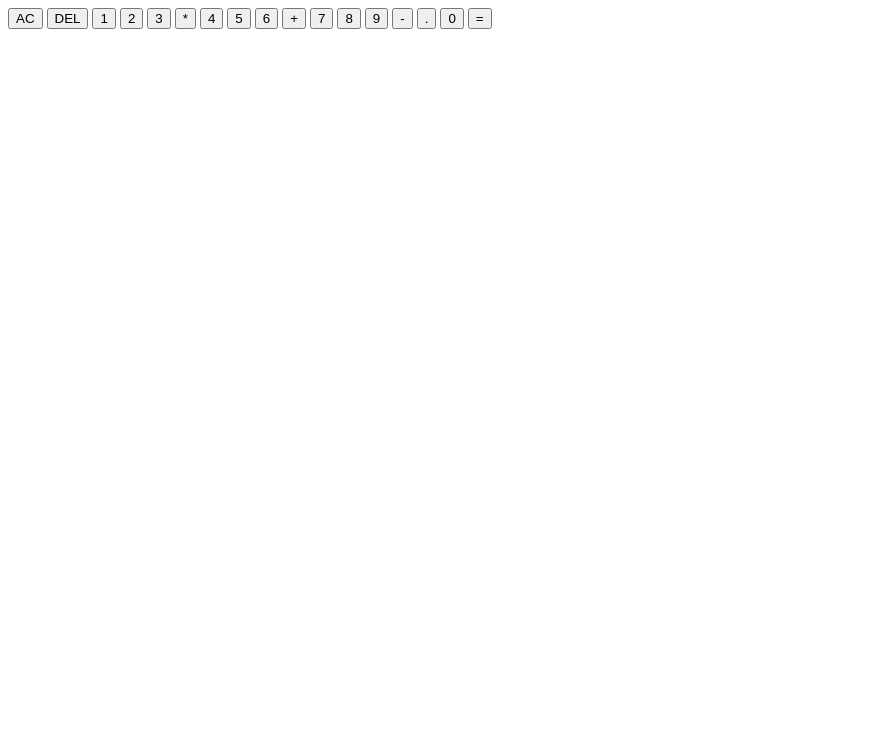
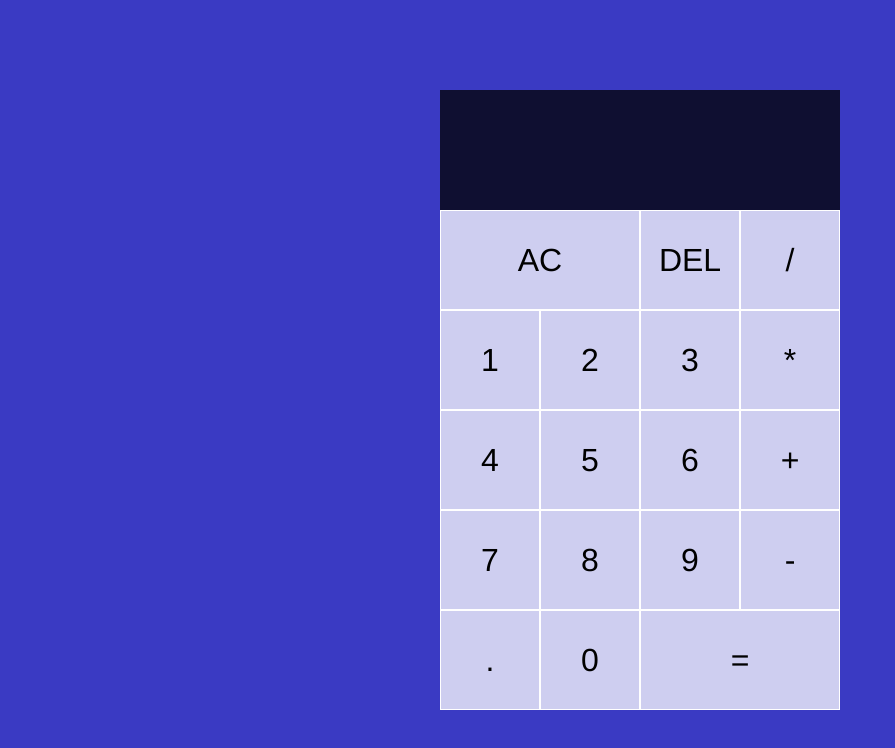
Before and after one commit to DanielRenard/Module4Lab3, a plain HTML site: page index.html in a window 1280 px wide. Shown: the whole page, without its empty margins (0-895 px from the left). Drawn offline with Linux system fonts and the light colour scheme.

Commit message:
styled my HTML

```diff
--- a/index.html
+++ b/index.html
@@ -15,6 +15,7 @@
         </div>
         <button class="span-two">AC</button>
         <button>DEL</button>
+        <button>/</button>
         <button>1</button>
         <button>2</button>
         <button>3</button>
--- a/styles.css
+++ b/styles.css
@@ -0,0 +1,58 @@
+*, *::before, *::after {
+    box-sizing: border-box;
+    font-family: 'Franklin Gothic Medium', 'Arial Narrow', Arial, sans-serif;
+    font-weight: normal;
+}
+
+body {
+    padding: 0;
+    margin: 0;
+    background: rgb(58, 58, 195);
+}
+
+.calculator-grid {
+    display: grid;
+    justify-content: center;
+    align-content: center;
+    min-height: 100vh;
+    grid-template-columns: repeat(4, 100px);
+    grid-template-rows: minmax(120px, auto) repeat(5, 100px);
+}
+
+.calculator-grid > button {
+    cursor: pointer;
+    font-size: 2rem;
+    border: 1px solid white;
+    outline: none;
+    background-color: rgba(255, 255, 255, .75);
+}
+
+.calculator-grid > button:hover {
+    background-color: rgba(255, 255, 255, .9);
+}
+
+.span-two {
+    grid-column: span 2;
+}
+
+.output {
+    grid-column: 1 / -1;
+    background-color: rgba(0, 0, 0, .75);
+    display: flex;
+    align-items: flex-end;
+    justify-content: space-around;
+    flex-direction: column;
+    padding: 10px;
+    word-wrap: break-word;
+    word-break: break-all;
+}
+
+.output .previous-operand {
+    color : rgba(255, 255, 255, .75);
+    font-size: 1.5rem;
+}
+
+.output .current-operand {
+    color : white;
+    font-size: 2.5rem;
+}
```
